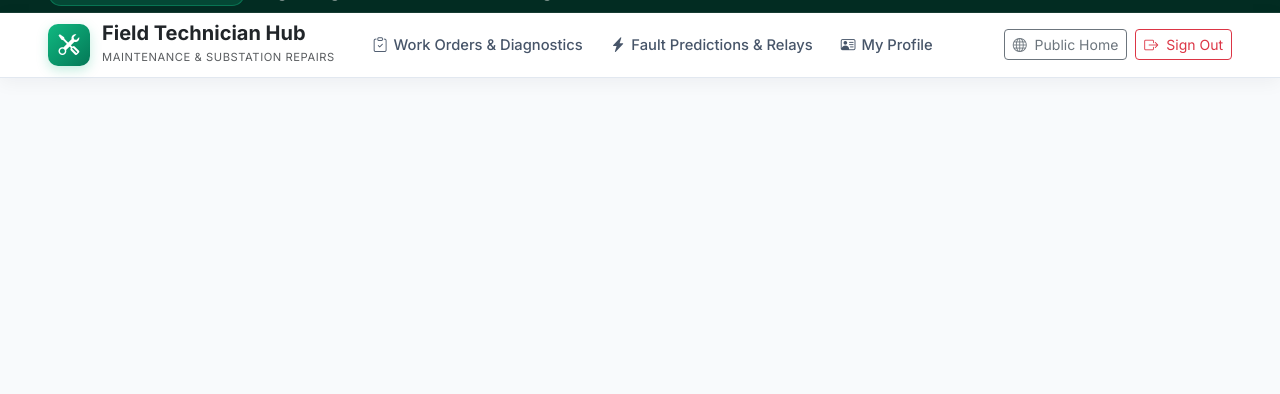
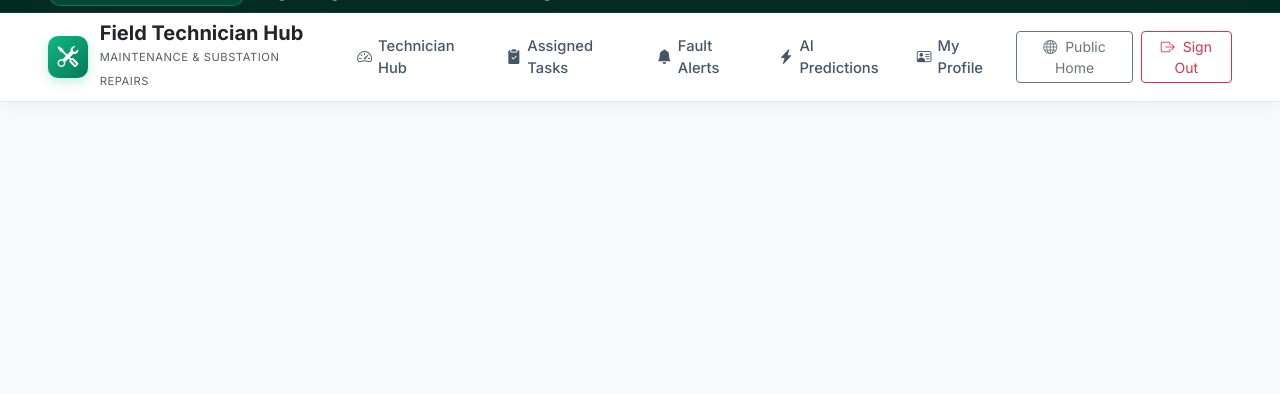
Before and after one commit to VishnuSuresh0204/Smart-Grid-Fault-Detection-System, a Django app: template templates/TECHNICIAN/commen.html in a window 1280 px wide. Shown: the part 26-420 px from the top of the page. Run offline with Django 5.2, Linux system fonts and the light colour scheme; the template is opened without the code that fills it, so the values that code supplies are empty; some libraries are stand-ins or nearby versions.

Commit message:
Update templates/TECHNICIAN/commen.html

```diff
--- a/templates/TECHNICIAN/commen.html
+++ b/templates/TECHNICIAN/commen.html
@@ -199,12 +199,22 @@
         <ul class="navbar-nav me-auto ms-lg-4">
           <li class="nav-item">
             <a class="tech-nav-link" href="/technician_home">
-              <i class="bi bi-clipboard-check"></i> Work Orders & Diagnostics
+              <i class="bi bi-speedometer2"></i> Technician Hub
+            </a>
+          </li>
+          <li class="nav-item">
+            <a class="tech-nav-link" href="/maintenance_records">
+              <i class="bi bi-clipboard2-check-fill"></i> Assigned Tasks
+            </a>
+          </li>
+          <li class="nav-item">
+            <a class="tech-nav-link" href="/fault_alert_history">
+              <i class="bi bi-bell-fill"></i> Fault Alerts
             </a>
           </li>
           <li class="nav-item">
             <a class="tech-nav-link" href="/prediction_history">
-              <i class="bi bi-lightning-charge-fill"></i> Fault Predictions & Relays
+              <i class="bi bi-lightning-charge-fill"></i> AI Predictions
             </a>
           </li>
           <li class="nav-item">
```
